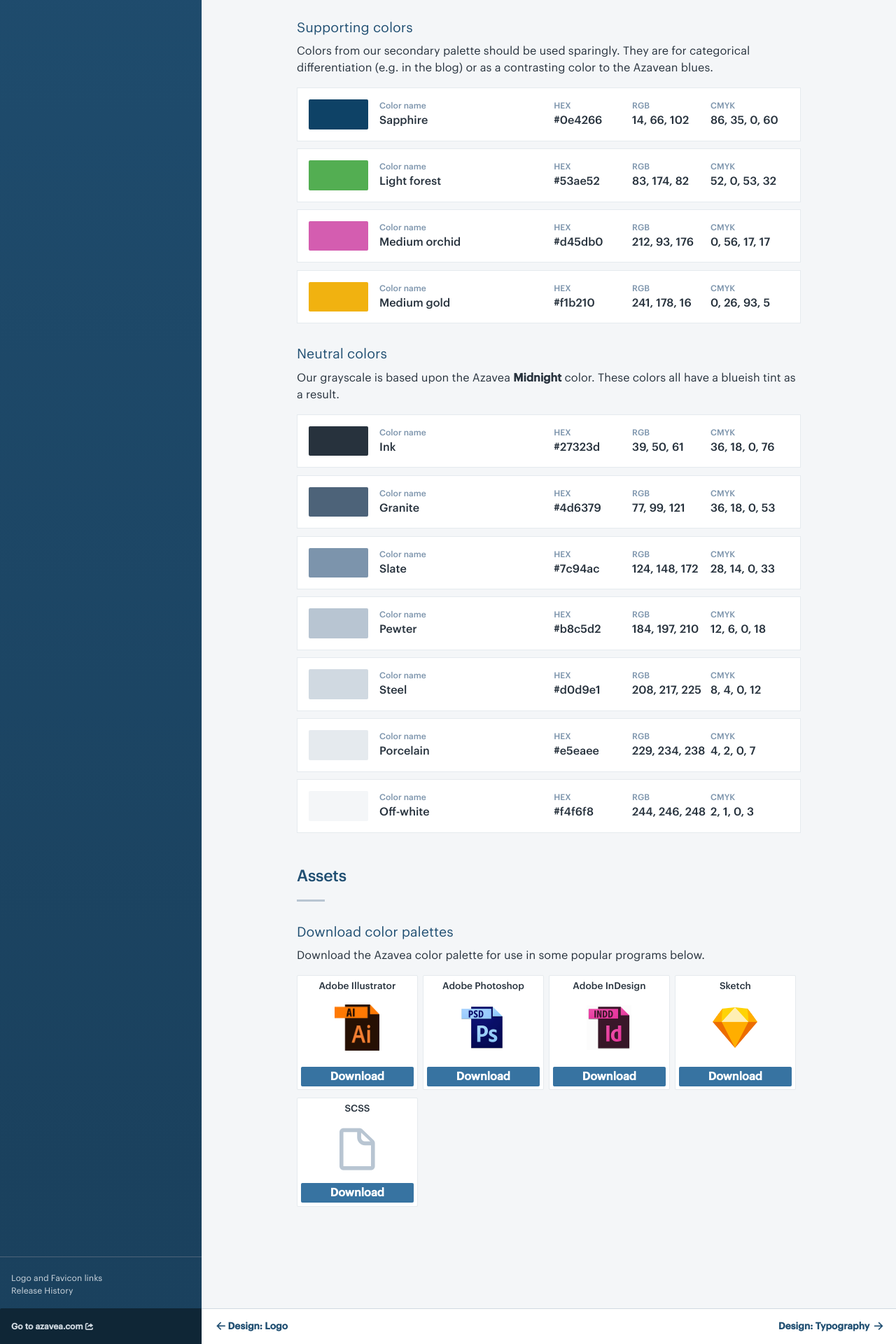
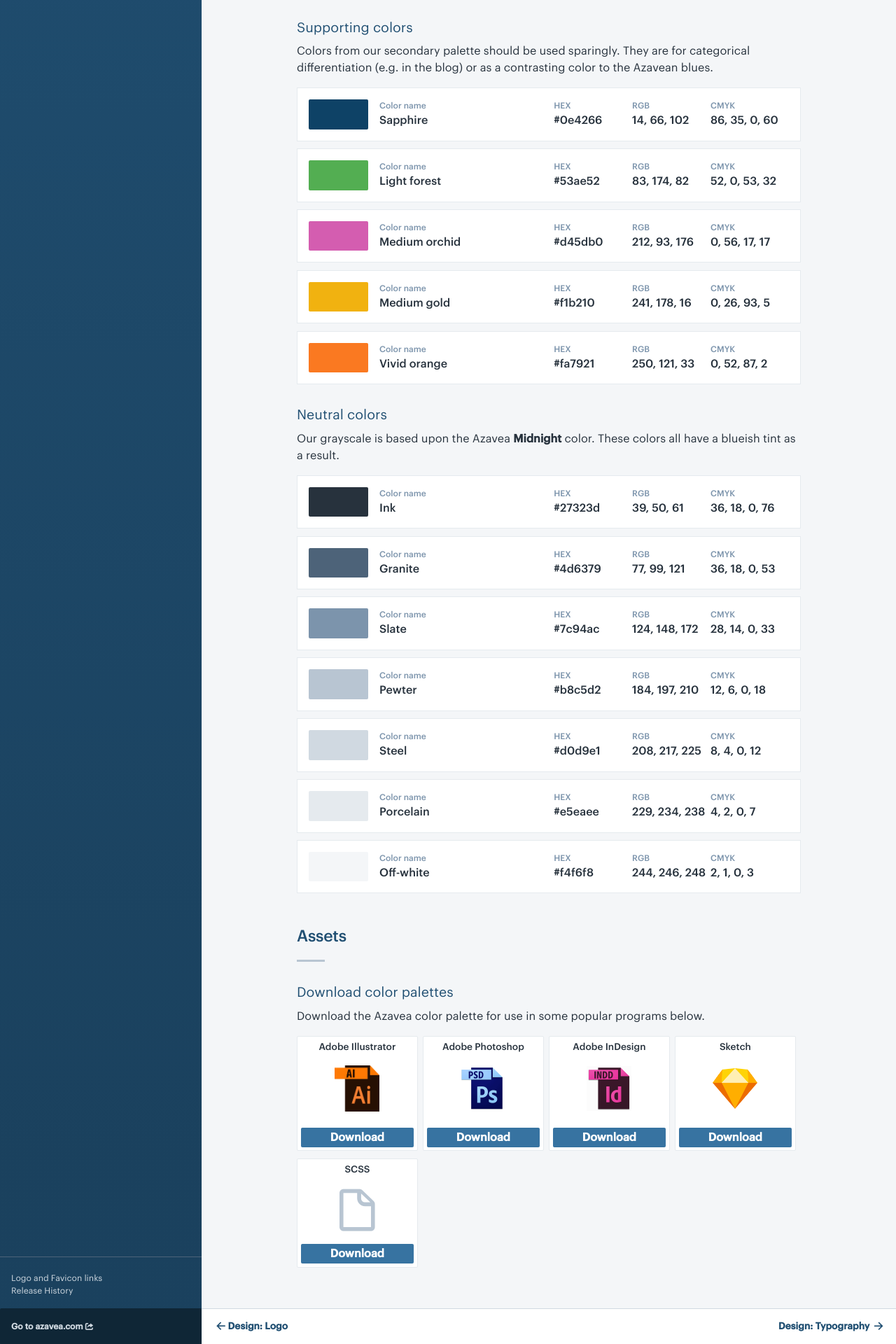
Before and after one commit to azavea/azavea-branding-guide, a Jekyll site: the page built from _pages/design/colors.md, in a window 1280 px wide. Shown: the part 986-2906 px from the top of the page at 70% size. Built offline with Jekyll 4.4.1, drawn with Linux system fonts in a browser that asks for light colours; nearby versions of some CDN libraries; some web fonts are replaced; comment, search, counter and statistics services are not loaded.

Commit message:
Add new color from blog

```diff
--- a/_pages/design/colors.md
+++ b/_pages/design/colors.md
@@ -73,6 +73,14 @@ Colors from our secondary palette should be used sparingly. They are for categor
   hex =  "f1b210"
   rgb =  "241, 178, 16"
   cmyk = "0, 26, 93, 5"
+%}
+
+{% include color-patch.html
+  type = "row"
+  name = "Vivid orange"
+  hex =  "FA7921"
+  rgb =  "250, 121, 33"
+  cmyk = "0, 52, 87, 2"
 %}
 
 ### Neutral colors
```
